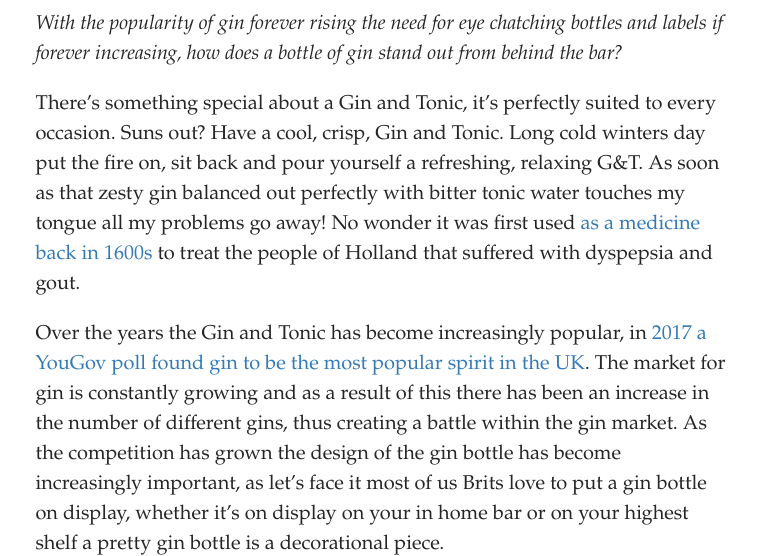
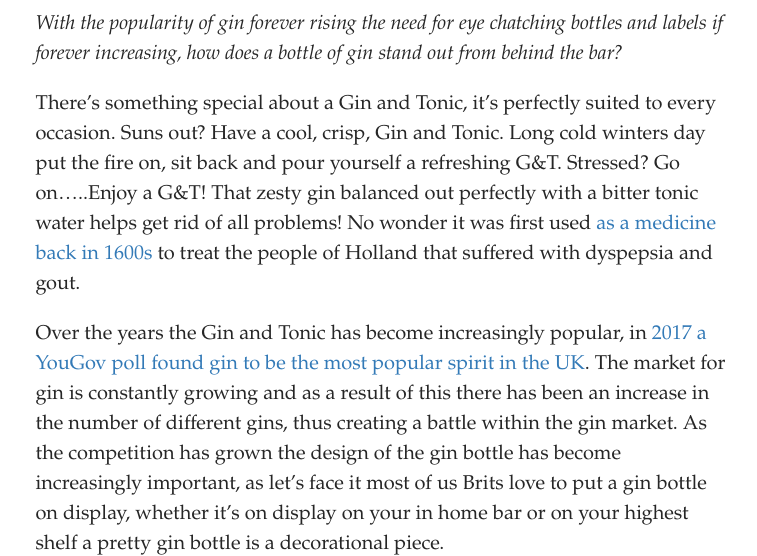
Before and after one commit to LilyRose00/LettersOnLiquors, a Jekyll site: the page built from _posts/2020-10-12-gin-graphics.md, in a window 1280 px wide and 900 px high, cut to the strip 344-900 px from the top of the window. Shown: the whole strip, without its empty margins (259-1016 px from the left). Built offline with Jekyll 4.4.1, drawn with Linux system fonts in a browser that asks for light colours; some web fonts are replaced.

Commit message:
Update Post “2020-10-12-gin-graphics”

```diff
--- a/_posts/2020-10-12-gin-graphics.md
+++ b/_posts/2020-10-12-gin-graphics.md
@@ -9,14 +9,14 @@ tags: null
 ---
 *With the popularity of gin forever rising the need for eye chatching bottles and labels if forever increasing, how does a bottle of gin stand out from behind the bar?*
 
-There’s something special about a Gin and Tonic, it's perfectly suited to every occasion. Suns out? Have a cool, crisp, Gin and Tonic. Long cold winters day put the fire on, sit back and pour yourself a refreshing, relaxing G&T. As soon as that zesty gin balanced out perfectly with bitter tonic water touches my tongue all my problems go away! No wonder it was first used [as a medicine back in 1600s ](https://www.themanual.com/food-and-drink/a-brief-history-of-gin/) to treat the people of Holland that suffered with dyspepsia and gout.
+There’s something special about a Gin and Tonic, it's perfectly suited to every occasion. Suns out? Have a cool, crisp, Gin and Tonic. Long cold winters day put the fire on, sit back and pour yourself a refreshing G&T. Stressed? Go on.....Enjoy a G&T!  That zesty gin balanced out perfectly with a bitter tonic water helps get rid of all problems! No wonder it was first used [as a medicine back in 1600s ](https://www.themanual.com/food-and-drink/a-brief-history-of-gin/) to treat the people of Holland that suffered with dyspepsia and gout.
 
 Over the years the Gin and Tonic has become increasingly popular, in [2017 a YouGov poll found gin to be the most popular spirit in the UK](**<https://www.theguardian.com/money/2017/dec/16/britons-set-new-gin-record-after-buying-47m-bottles-this-year-supermarkets-christmas>**). The market for gin is constantly growing and as a result of this there has been an increase in the number of different gins, thus creating a battle within the gin market. As the competition has grown the design of the gin bottle has become increasingly important, as let's face it most of us Brits love to put a gin bottle on display, whether it’s on display on your in home bar or on your highest shelf a pretty gin bottle is a decorational piece.
 
 ![](../uploads/screenshot-2020-10-12-at-16.04.44.png "Gordon's Gin")
 
 \
-Above the text is a photo of the classic Gordons gin bottle. The branding on the bottle gives off the impression of royalty with the royal seal of approval on the front letting us all know that the Queen likes a cheeky Gin and Tonic too. The word that stands out the most is the brand name Gordons, although I could not find the exact font it is somewhat similar to [American Oak Script created by Ian Barnard](<https://www.designcuts.com/product/american-oak-4-font-set/>). The high contrast within the font creates this sort of elegant feel to it. By using Italics Gordons have put an enthuses on their brand name. So when you're standing at a bar looking up at the hundreds of gin bottles on display you'll spot Gordons name and ask for a double.
+Above the text is a photo of the classic Gordons gin bottle. The branding on the bottle gives off the impression of royalty with the royal seal of approval on the front letting us all know that the Queen likes a cheeky Gin and Tonic too. The word that stands out the most is the brand name Gordons, although I could not find the exact font it is somewhat similar to [American Oak Script created by Ian Barnard](https://www.designcuts.com/product/american-oak-4-font-set/). The high contrast within the font creates this sort of elegant feel to it. By using Italics Gordons have put an enthuses on their brand name. So when you're standing at a bar looking up at the hundreds of gin bottles on display you'll spot Gordons name and ask for a double.
 
 ![Taken by Andreas Haslinger from Unsplash ](../uploads/screenshot-2020-10-12-at-16.08.21.png "Monkey 47 ")
 
```
